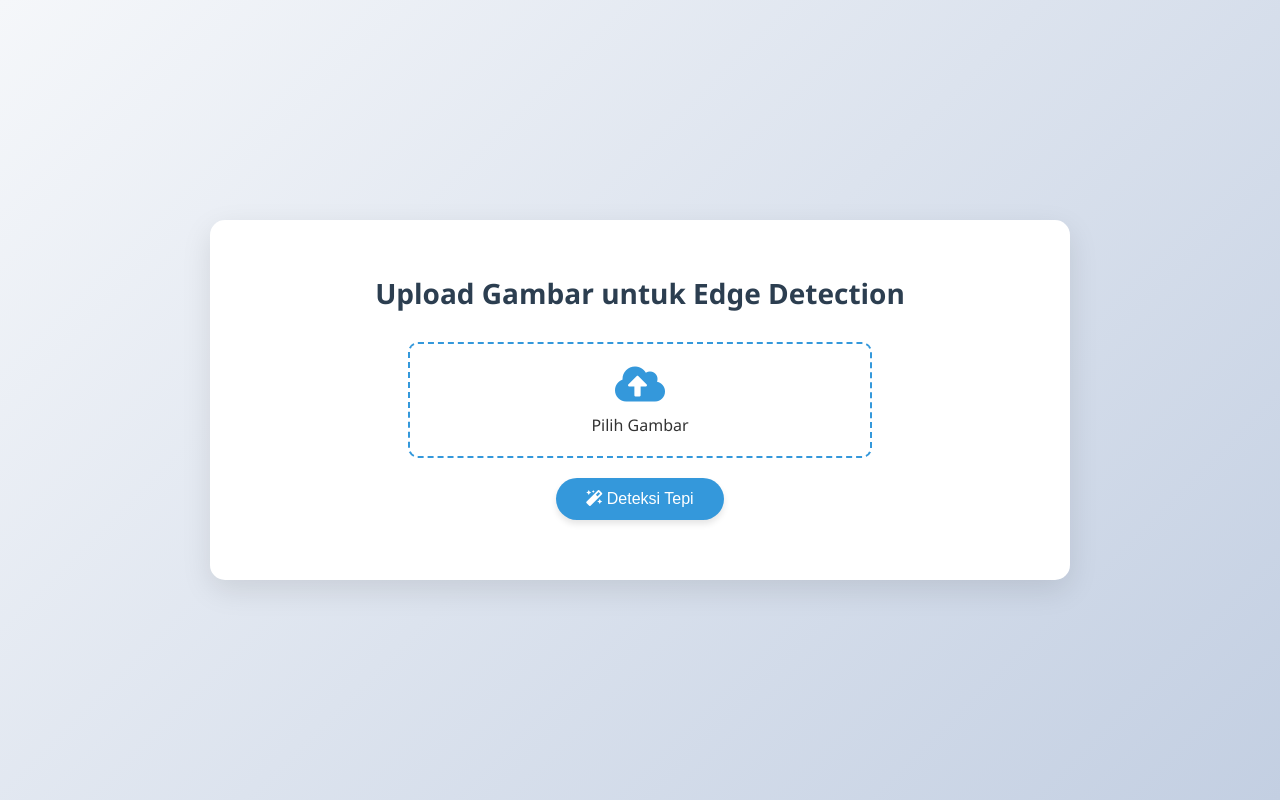
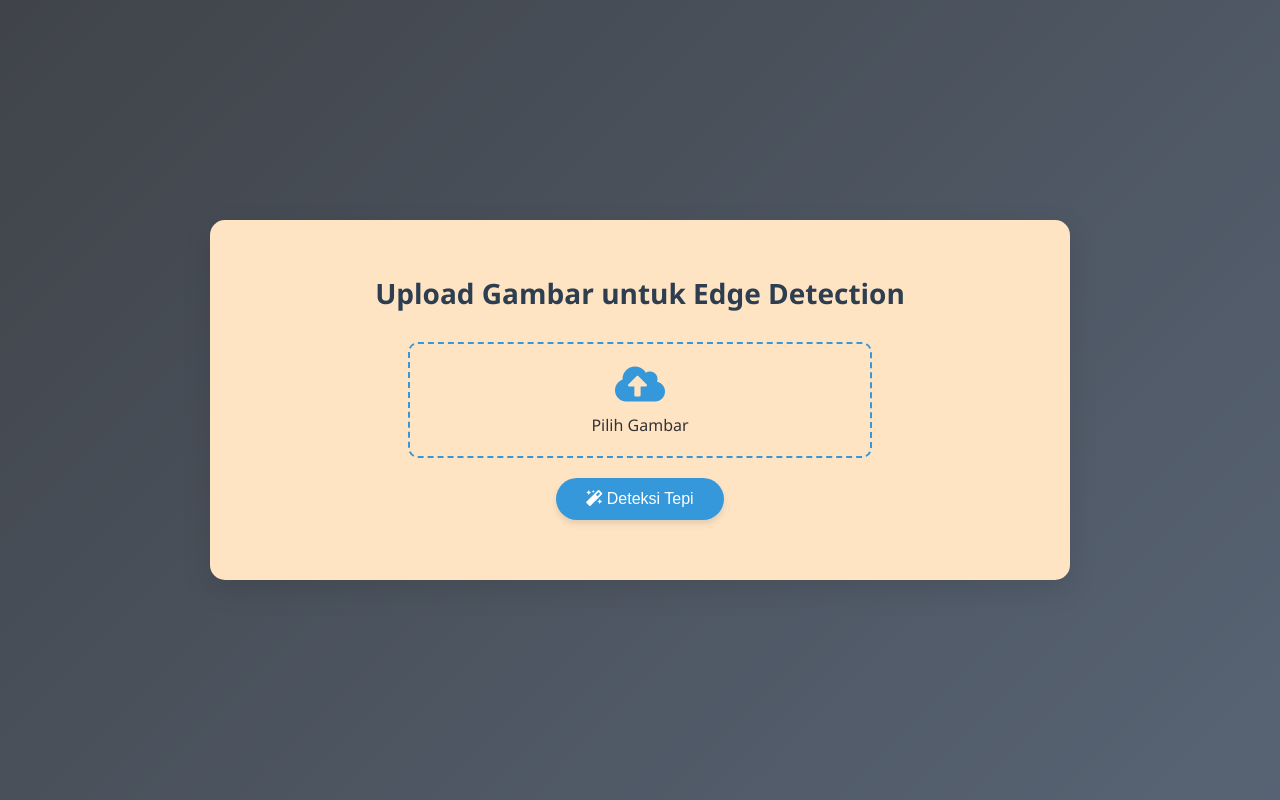
Before and after one commit to Ilkom-23-citra-kelompok-4-git/ilkom-23-citra-kelompok-4, a Flask app: page / in a window 1280 px wide. Run offline with Flask 3, Linux system fonts and the light colour scheme.

Commit message:
ubah warna bacgground

```diff
--- a/edge_detection/static/style.css
+++ b/edge_detection/static/style.css
@@ -1,7 +1,7 @@
 /* General Styles */
 body {
     font-family: 'Segoe UI', Tahoma, Geneva, Verdana, sans-serif;
-    background: linear-gradient(135deg, #f5f7fa 0%, #c3cfe2 100%);
+    background: linear-gradient(135deg, hsl(216, 7%, 27%) 0%, hsl(215, 14%, 40%) 100%);
     margin: 0;
     padding: 0;
     min-height: 100vh;
@@ -12,7 +12,7 @@ body {
 }
 
 .container {
-    background-color: white;
+    background-color:bisque;
     border-radius: 15px;
     box-shadow: 0 10px 30px rgba(0, 0, 0, 0.1);
     padding: 30px;
```
